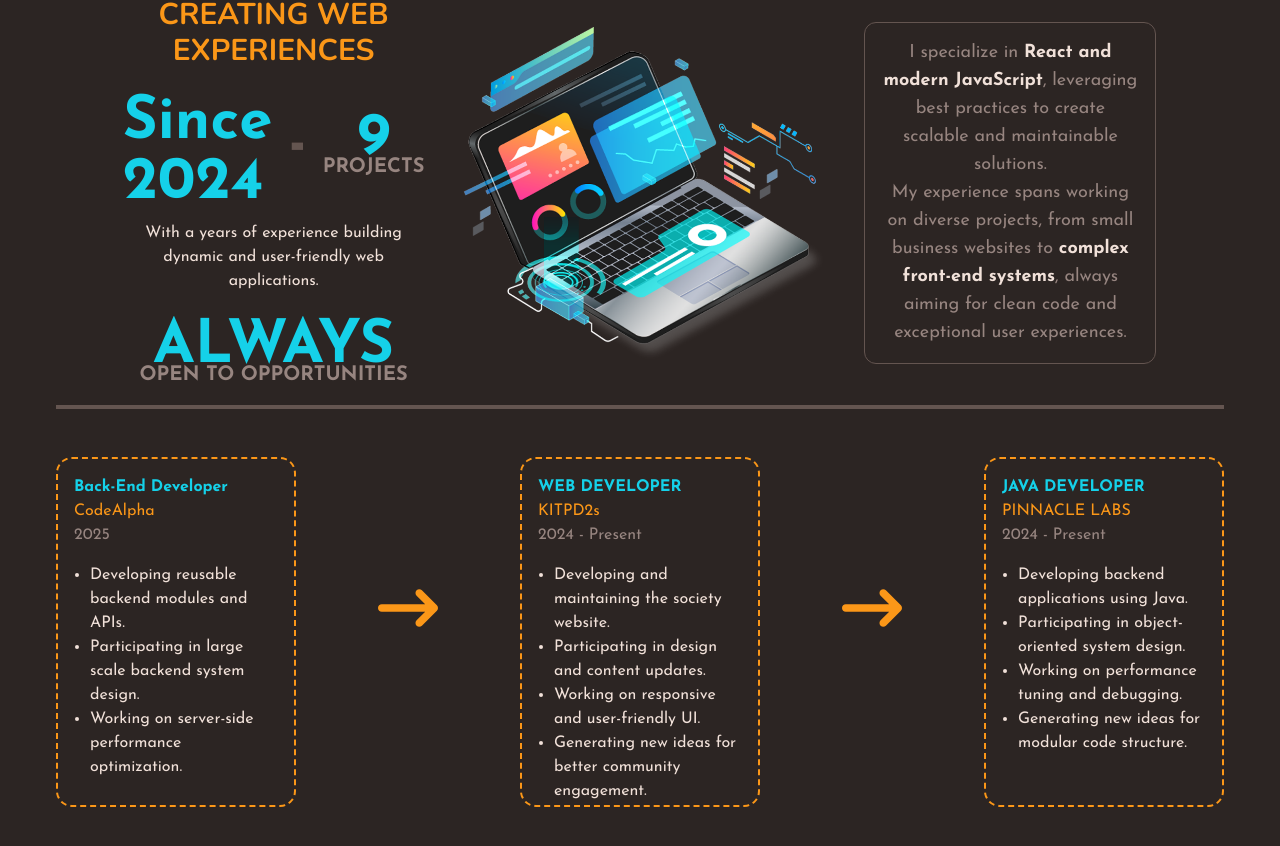
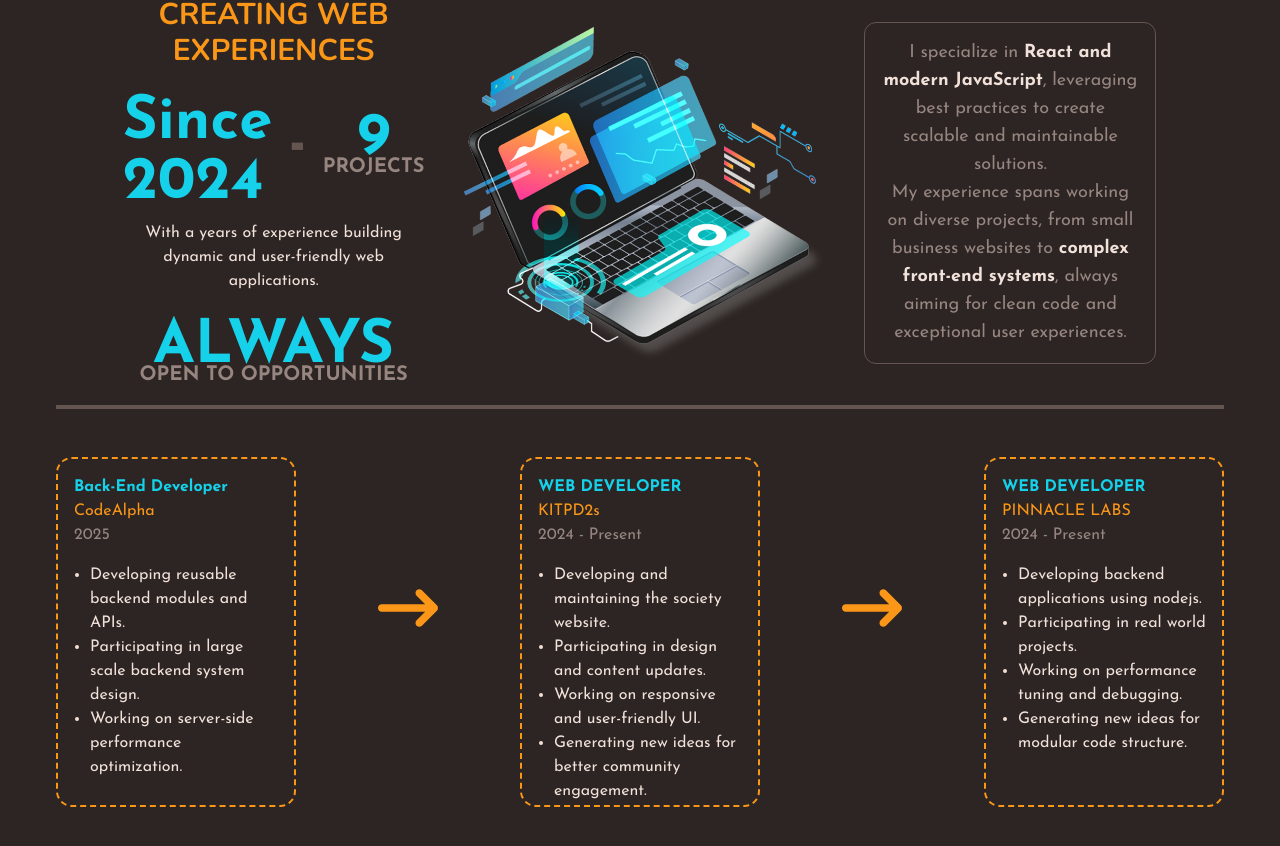
Before and after one commit to NRZx07/PORT_FOLIO, a React (Vite) app: page / in a window 1280 px wide. Shown: the part 2264-3110 px from the top of the page. Built offline with nearby package versions, Linux system fonts and the light colour scheme.

Commit message:
Update AllExperiences.jsx

```diff
--- a/src/components/experienceSection/AllExperiences.jsx
+++ b/src/components/experienceSection/AllExperiences.jsx
@@ -31,12 +31,12 @@ const experiences = [
     ],
   },
   {
-    job: "JAVA DEVELOPER",
+    job: "WEB DEVELOPER",
     company: "PINNACLE LABS",
     date: "2024 - Present",
     responsibilities: [
-   "Developing backend applications using Java.",
-"Participating in object-oriented system design.",
+   "Developing backend applications using nodejs.",
+"Participating in real world projects.",
 "Working on performance tuning and debugging.",
 "Generating new ideas for modular code structure.",
 
```
